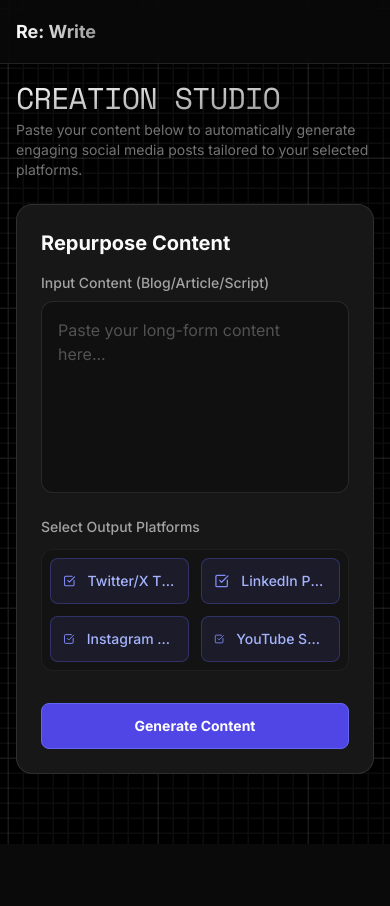
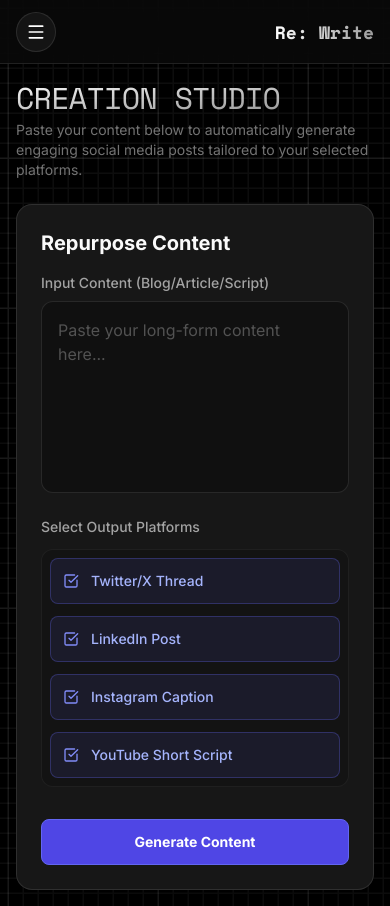
Before and after one commit to notArkade/re-write, a Next.js app: page /dashboard in a window 390 px wide. Before the commit the page ends 844 px from the top, so only its background shows below. Built offline with nearby package versions, Linux system fonts and the light colour scheme.

Commit message:
added navbar for mobile view

```diff
--- a/app/dashboard/layout.jsx
+++ b/app/dashboard/layout.jsx
@@ -1,18 +1,9 @@
 import { Navbar } from "@/components/Navbar";
-import { UserButton } from "@clerk/nextjs";
 
 export default function DashboardLayout({ children }) {
   return (
     <div className="flex min-h-screen bg-neutral-950 text-neutral-50 relative selection:bg-indigo-500/30">
       <Navbar />
-
-      {/* Mobile top bar */}
-      <div className="md:hidden absolute top-0 left-0 right-0 h-16 border-b border-white/10 flex items-center justify-between px-4 bg-neutral-950/80 backdrop-blur-md z-40">
-        <span className="text-lg font-bold bg-clip-text text-transparent bg-gradient-to-r from-white to-white/60">
-          Re: Write
-        </span>
-        <UserButton afterSignOutUrl="/" />
-      </div>
 
       <main className="flex-1 max-w-full mx-auto p-4 pt-20 md:p-10 md:pt-10 overflow-y-auto grid-bg">
         {children}
--- a/components/ContentGenerator.jsx
+++ b/components/ContentGenerator.jsx
@@ -147,7 +147,7 @@ export function ContentGenerator() {
             <label className="text-sm font-medium text-neutral-400">
               Select Output Platforms
             </label>
-            <div className="grid grid-cols-2 lg:grid-cols-4 gap-3 border border-white/5 p-2 rounded-xl bg-neutral-950/30">
+            <div className="grid grid-cols-1 md:grid-cols-2 lg:grid-cols-4 gap-3 border border-white/5 p-2 rounded-xl bg-neutral-950/30">
               {platformOptions.map((option) => {
                 const isSelected = platforms[option.id];
                 return (
--- a/components/Navbar.jsx
+++ b/components/Navbar.jsx
@@ -1,20 +1,27 @@
 "use client";
 
+import { useEffect, useState } from "react";
 import Link from "next/link";
 import { usePathname } from "next/navigation";
 import { UserButton } from "@clerk/nextjs";
-import { Sparkles, LayoutDashboard, History } from "lucide-react";
+import { LayoutDashboard, History, Menu, X } from "lucide-react";
 import { cn } from "@/lib/utils";
 
 export function Navbar() {
   const pathname = usePathname();
+  const [isMobileMenuOpen, setIsMobileMenuOpen] = useState(false);
 
   const navLinks = [
     { href: "/dashboard", label: "Dashboard", icon: LayoutDashboard },
     { href: "/dashboard/history", label: "History", icon: History },
   ];
 
+  useEffect(() => {
+    setIsMobileMenuOpen(false);
+  }, [pathname]);
+
   return (
+    <>
       <nav className="w-64 border-r border-white/10 bg-neutral-900/50 p-4 shrink-0 flex-col hidden md:flex min-h-screen">
         <div className="flex items-center gap-2 mb-10 px-2 py-2">
           <Link href="/">
@@ -61,5 +68,82 @@ export function Navbar() {
           </span>
         </div>
       </nav>
+
+      <div className="md:hidden fixed top-0 left-0 right-0 h-16 border-b border-white/10 flex items-center justify-between px-4 bg-neutral-950/80 backdrop-blur-md z-40">
+        <button
+          type="button"
+          onClick={() => setIsMobileMenuOpen((open) => !open)}
+          className="inline-flex h-10 w-10 items-center justify-center rounded-full border border-white/10 bg-white/5 text-white transition hover:bg-white/10"
+          aria-label={isMobileMenuOpen ? "Close navigation menu" : "Open navigation menu"}
+          aria-expanded={isMobileMenuOpen}
+          aria-controls="mobile-dashboard-menu"
+        >
+          {isMobileMenuOpen ? (
+            <X className="h-5 w-5" />
+          ) : (
+            <Menu className="h-5 w-5" />
+          )}
+        </button>
+
+        <Link href="/" className="text-lg font-bold bg-clip-text text-transparent bg-gradient-to-r from-white to-white/60 space-mono">
+          Re: Write
+        </Link>
+
+        <UserButton afterSignOutUrl="/" />
+      </div>
+
+      <div
+        className={cn(
+          "md:hidden fixed inset-0 z-30 bg-black/60 backdrop-blur-sm transition-opacity duration-200",
+          isMobileMenuOpen ? "opacity-100" : "pointer-events-none opacity-0",
+        )}
+        onClick={() => setIsMobileMenuOpen(false)}
+        aria-hidden="true"
+      />
+
+      <div
+        id="mobile-dashboard-menu"
+        className={cn(
+          "md:hidden fixed top-16 left-0 right-0 z-40 border-b border-white/10 bg-neutral-950/95 backdrop-blur-xl transition-all duration-200",
+          isMobileMenuOpen
+            ? "translate-y-0 opacity-100"
+            : "-translate-y-4 pointer-events-none opacity-0",
+        )}
+      >
+        <div className="px-4 py-4 space-y-2">
+          {navLinks.map((link) => {
+            const isActive = pathname === link.href;
+            const Icon = link.icon;
+            return (
+              <Link
+                key={link.href}
+                href={link.href}
+                className={cn(
+                  "flex items-center gap-3 rounded-xl border px-4 py-3 text-sm font-medium transition-all duration-200",
+                  isActive
+                    ? "border-indigo-500/30 bg-indigo-500/10 text-indigo-300"
+                    : "border-white/10 bg-white/[0.03] text-neutral-200 hover:bg-white/10",
+                )}
+              >
+                <Icon className="h-4 w-4" />
+                {link.label}
+              </Link>
+            );
+          })}
+
+          <div className="flex items-center justify-between rounded-xl border border-white/10 bg-white/[0.03] px-4 py-3">
+            <span className="text-sm font-medium text-neutral-200">Account</span>
+            <UserButton
+              afterSignOutUrl="/"
+              appearance={{
+                elements: {
+                  avatarBox: "w-8 h-8",
+                },
+              }}
+            />
+          </div>
+        </div>
+      </div>
+    </>
   );
 }
```
Lines whose indentation alone changed are shown as unchanged.
